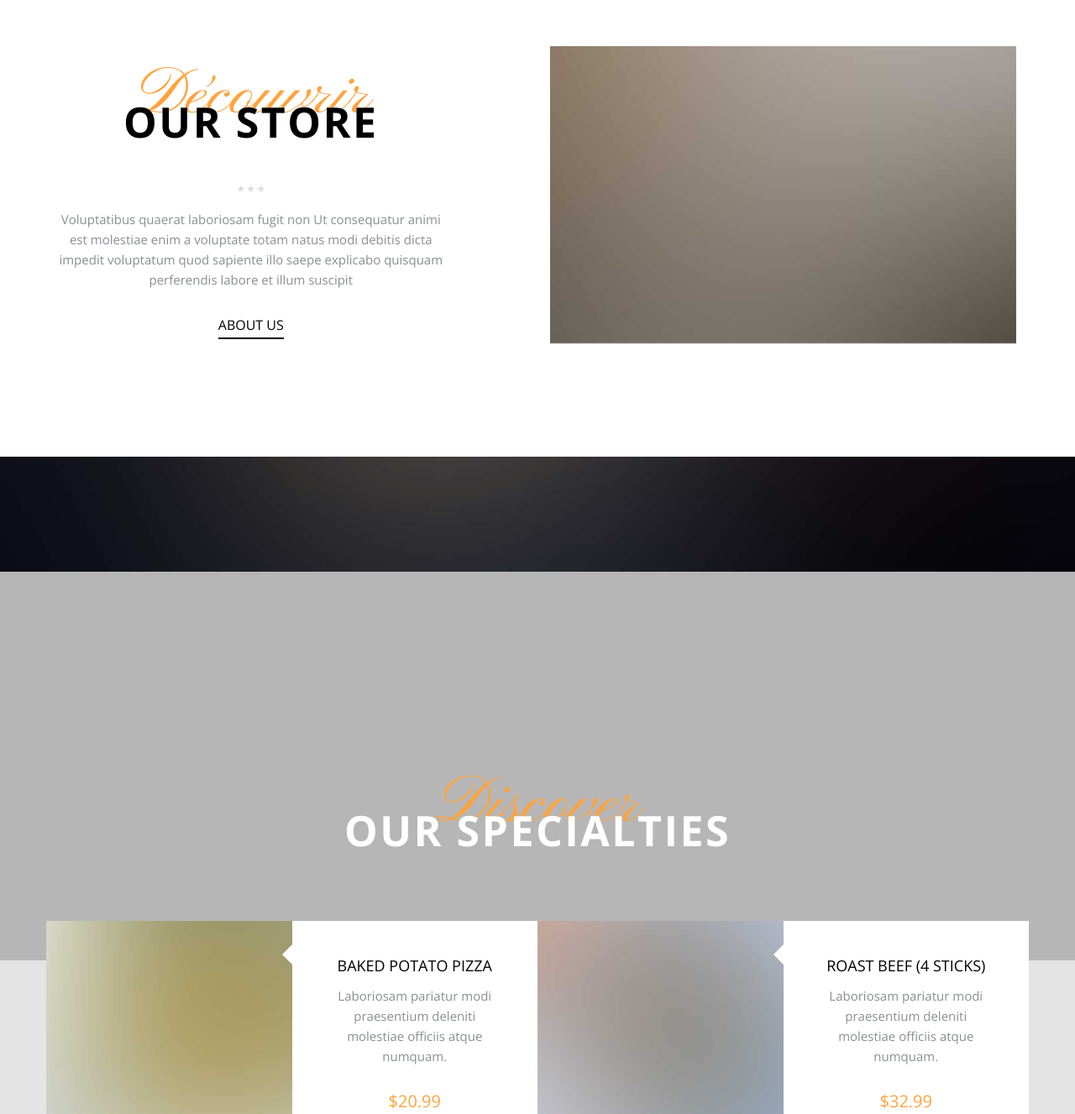
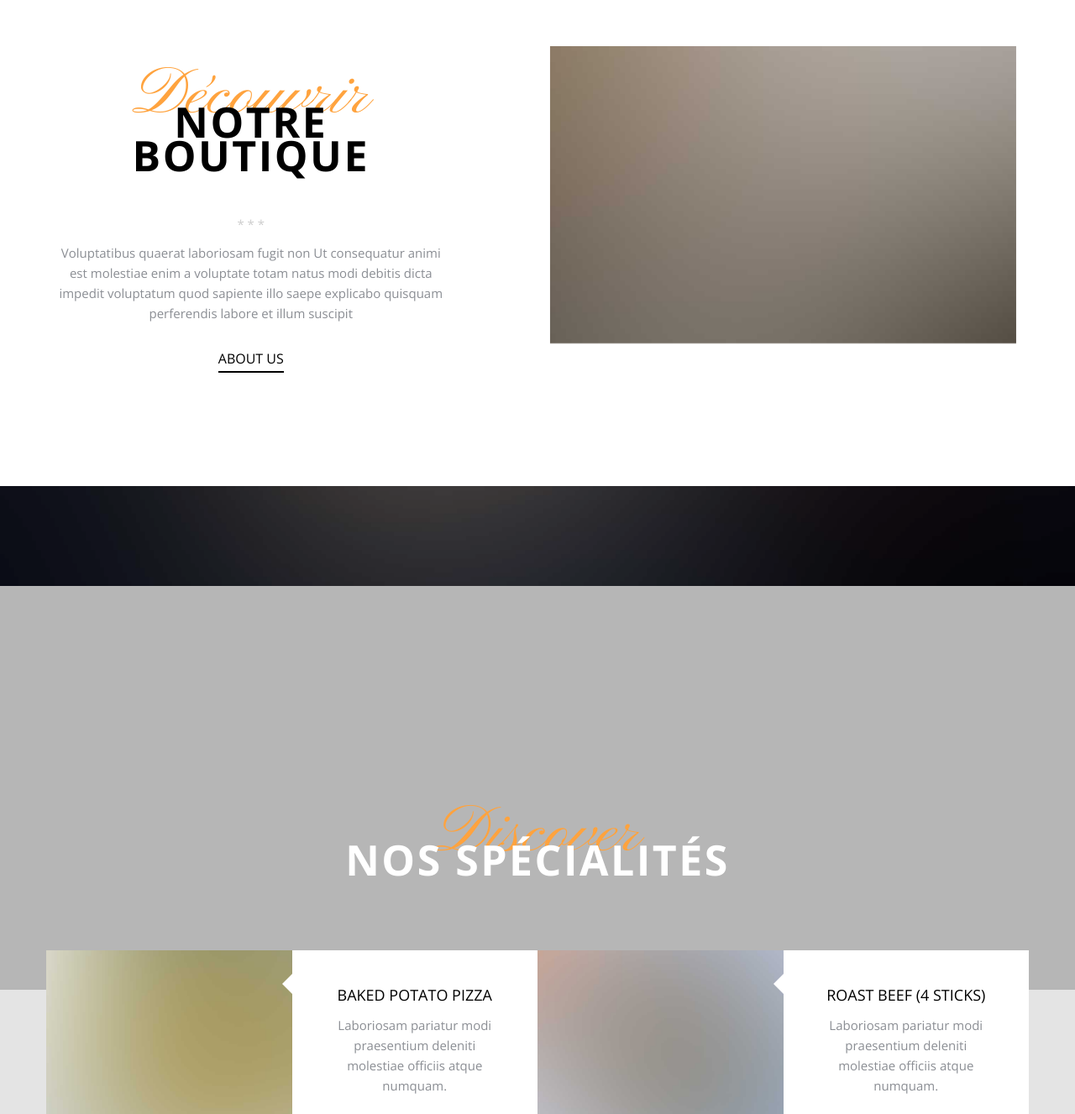
Before and after one commit to rimait/SiteResto, a website: page resto/index.html in a window 1280 px wide. Shown: the part 800-2127 px from the top of the page at 84% size. Drawn offline with nearby package versions, Linux system fonts and the light colour scheme; files whose address does not match are found by name.

Commit message:
traduction 2

```diff
--- a/resto/index.html
+++ b/resto/index.html
@@ -80,7 +80,7 @@
               <div class="col-md-8 col-md-offset-2">
                 <div class="probootstrap-slider-text text-center probootstrap-animate probootstrap-heading">
                   <h1 class="primary-heading">Profitez</h1>
-                  <h3 class="secondary-heading">With Us</h3>
+                  <h3 class="secondary-heading">Avec nous</h3>
                   <p class="sub-heading">A free bootstrap website template by <a href="https://uicookies.com">uicookies.com</a></p>
                 </div>
               </div>
@@ -96,7 +96,7 @@
           <div class="col-md-5 text-center probootstrap-animate">
             <div class="probootstrap-heading dark">
               <h1 class="primary-heading">Découvrir</h1>
-              <h3 class="secondary-heading">Our Store</h3>
+              <h3 class="secondary-heading">Notre boutique</h3>
               <span class="seperator">* * *</span>
             </div>
             <p>Voluptatibus quaerat laboriosam fugit non Ut consequatur animi est molestiae enim a voluptate totam natus modi debitis dicta impedit voluptatum quod sapiente illo saepe explicabo quisquam perferendis labore et illum suscipit</p>
@@ -116,7 +116,7 @@
           <div class="col-md-12 text-center probootstrap-animate">
             <div class="probootstrap-heading">
               <h2 class="primary-heading">Discover</h2>
-              <h3 class="secondary-heading">Our Specialties</h3>
+              <h3 class="secondary-heading">Nos spécialités</h3>
             </div>
           </div>
         </div>
```
